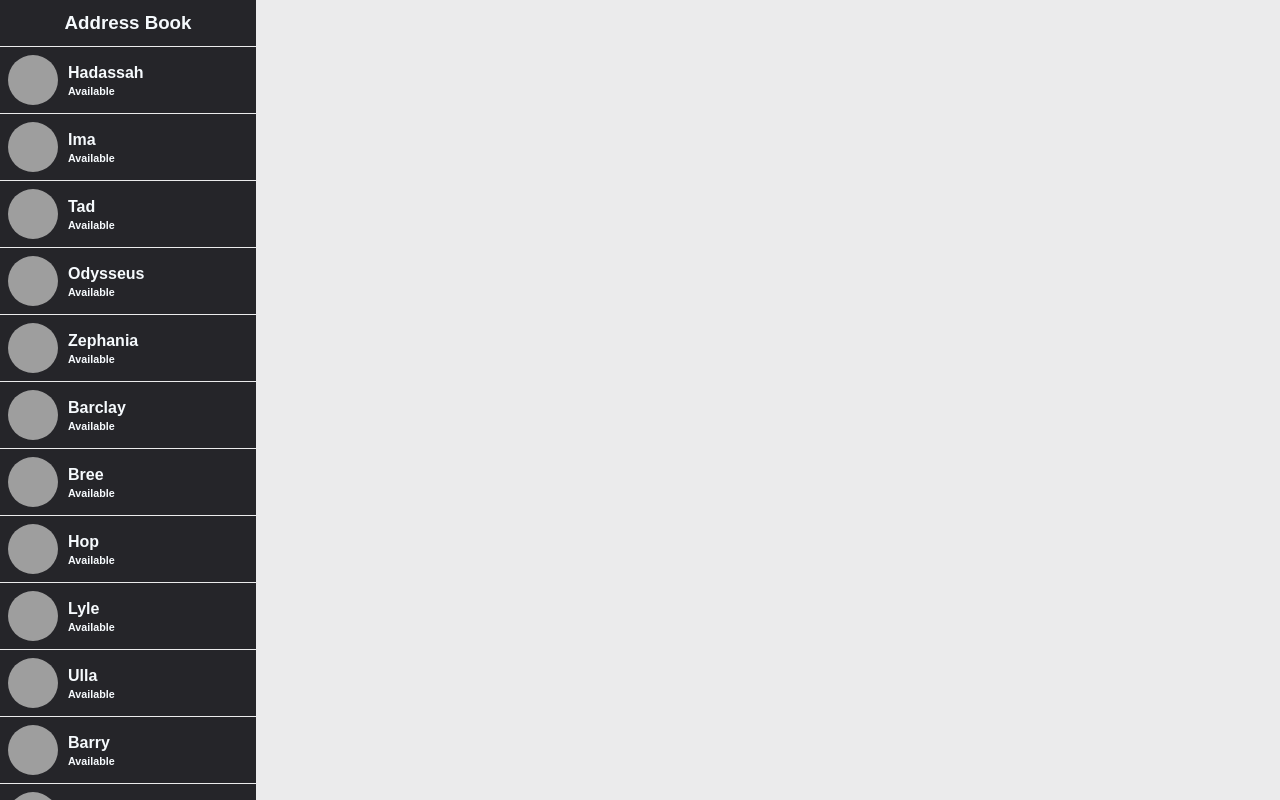
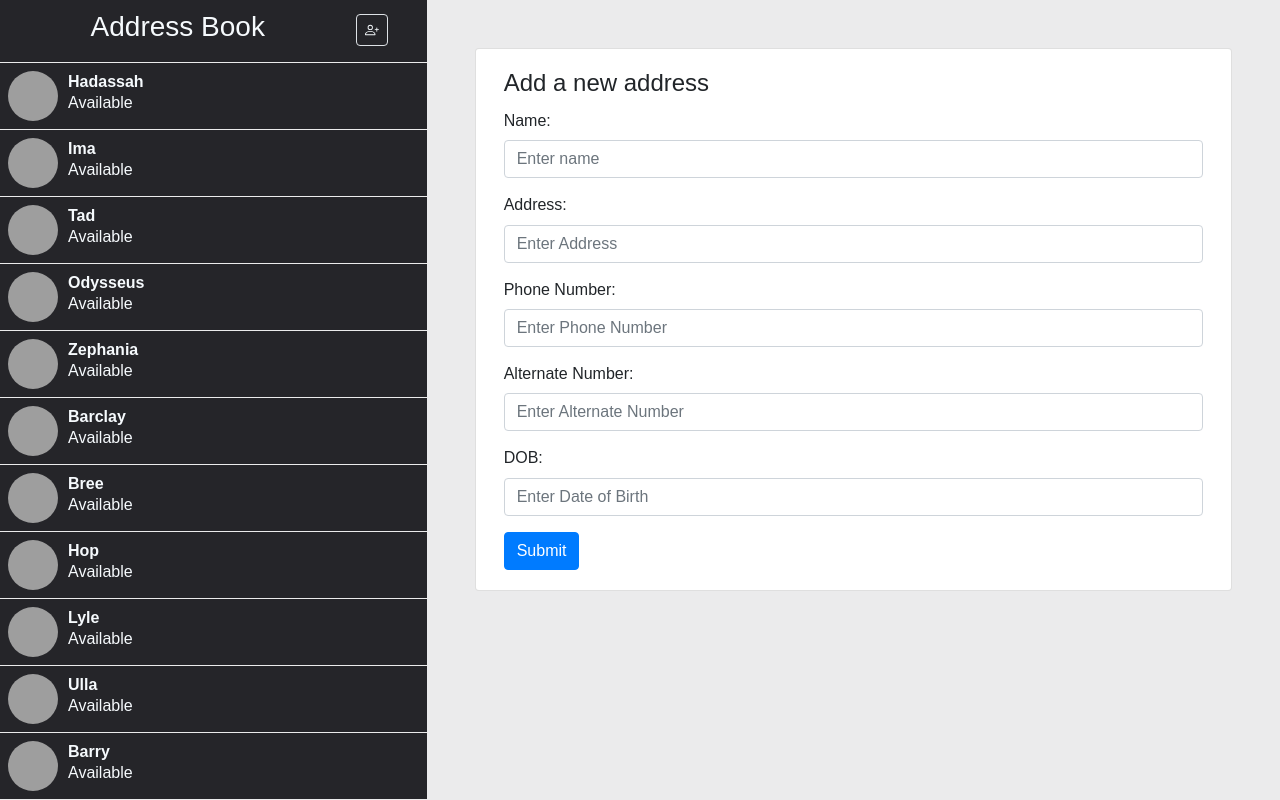
Before and after one commit to sahilkaushal7/address-book, a Vue app: page / in a window 1280 px wide. Built offline with nearby package versions, Linux system fonts and the light colour scheme; grey boxes are pictures that could not be loaded.

Commit message:
added rest of the things

```diff
--- a/src/App.vue
+++ b/src/App.vue
@@ -1,27 +1,39 @@
 <template>
-  <div class="address-book">
-    <AddressMenu
-      v-bind:addresses="addresses"
-      v-on:change-menuitem="changeMenuItem"
-      v-bind:activeAddress="activeAddress"
-    />
-    <Profile v-bind:activeAddress="activeAddress" />
+  <div>
+    <b-row no-gutters>
+      <b-col md="4">
+        <AddressMenu
+          v-bind:addresses="addresses"
+          v-on:change-menuitem="changeMenuItem"
+          v-on:add-address="addAddress"
+          v-bind:activeAddress="activeAddress"
+        />
+      </b-col>
+      <b-col md="8">
+        <Profile v-if="Boolean(activeAddress)" v-bind:activeAddress="activeAddress" />
+        <AddAddress v-else v-on:submit-address="submitAddress" />
+      </b-col>
+    </b-row>
   </div>
 </template>
 
 <script>
 import AddressMenu from "./components/AddressMenu";
 import Profile from "./components/Profile";
+import AddAddress from "./components/AddAddress";
+import "bootstrap/dist/css/bootstrap.css";
+import "bootstrap-vue/dist/bootstrap-vue.css";
 
 export default {
   name: "App",
   components: {
     AddressMenu,
-    Profile
+    Profile,
+    AddAddress
   },
   data() {
     return {
-      activeAddress: {},
+      activeAddress: null,
       addresses: [
         {
           name: "Hadassah",
@@ -195,6 +207,22 @@ export default {
     changeMenuItem(id) {
       const address = this.addresses.find(address => address.id === id);
       this.activeAddress = address;
+    },
+    addAddress() {
+      this.activeAddress = null;
+    },
+    submitAddress(form) {
+      const newAddress = Object.assign(
+        {},
+        {
+          id: this.addresses.length + 1,
+          image:
+            "https://images.pexels.com/photos/220453/pexels-photo-220453.jpeg",
+          status: "Available"
+        },
+        form
+      );
+      this.addresses.unshift(newAddress);
     }
   }
 };
@@ -212,9 +240,4 @@ body {
   line-height: 1.4;
   background-color: #ebebec;
 }
-
-.address-book {
-  display: flex;
-  flex-direction: row;
-}
 </style>
--- /dev/null
+++ b/src/components/AddAddress.vue
@@ -0,0 +1,65 @@
+<template>
+  <b-card title="Add a new address" class="m-5 px-2">
+    <b-form @submit.prevent="$emit('submit-address', form)">
+      <b-form-group id="input-group-1" label="Name:" label-for="input-1">
+        <b-form-input
+          id="input-1"
+          v-model="form.name"
+          required
+          placeholder="Enter name"
+        ></b-form-input>
+      </b-form-group>
+      <b-form-group id="input-group-2" label="Address:" label-for="input-2">
+        <b-form-input
+          id="input-2"
+          v-model="form.address"
+          required
+          placeholder="Enter Address"
+        ></b-form-input>
+      </b-form-group>
+      <b-form-group id="input-group-3" label="Phone Number:" label-for="input-3">
+        <b-form-input
+          id="input-3"
+          v-model="form.phoneNumber"
+          required
+          placeholder="Enter Phone Number"
+        ></b-form-input>
+      </b-form-group>
+      <b-form-group id="input-group-4" label="Alternate Number:" label-for="input-4">
+        <b-form-input
+          id="input-4"
+          v-model="form.alternateNumber"
+          required
+          placeholder="Enter Alternate Number"
+        ></b-form-input>
+      </b-form-group>
+      <b-form-group id="input-group-5" label="DOB:" label-for="input-5">
+        <b-form-input
+          id="input-5"
+          v-model="form.dob"
+          required
+          placeholder="Enter Date of Birth"
+        ></b-form-input>
+      </b-form-group>
+
+      <b-button type="submit" variant="primary">Submit</b-button>
+    </b-form>
+  </b-card>
+</template>
+
+<script>
+export default {
+  name: "AddAddress",
+  data() {
+    return {
+      form: {
+        name: "",
+        address: "",
+        phoneNumber: "",
+        alternateNumber: "",
+        dob: ""
+      }
+    };
+  }
+};
+</script>
--- a/src/components/AddressMenu.vue
+++ b/src/components/AddressMenu.vue
@@ -1,6 +1,17 @@
 <template>
   <div class="address-menu">
-    <h3>Address Book</h3>
+    <b-row align-v="center" no-gutters>
+      <b-col cols="10">
+        <h3>Address Book</h3>
+      </b-col>
+      <b-col cols="2">
+        <b-icon-person-plus
+          @click="$emit('add-address')"
+          font-scale="2"
+          class="border rounded p-2"
+        />
+      </b-col>
+    </b-row>
     <div v-bind:key="address.id" v-for="address in addresses">
       <AddressMenuItem
         v-bind:address="address"
@@ -43,7 +54,6 @@ export default {
 
 .address-menu {
   background-color: #252529;
-  width: 20%;
   height: 100vh;
   overflow-y: scroll;
   color: #f6fafd;
@@ -53,4 +63,10 @@ export default {
   text-align: center;
   padding: 10px;
 }
+
+@media only screen and (max-width: 768px) {
+  .address-menu {
+    height: 200px;
+  }
+}
 </style>
--- a/src/components/Profile.vue
+++ b/src/components/Profile.vue
@@ -1,5 +1,50 @@
 <template>
-  <div>{{activeAddress.name}}</div>
+  <b-card class="m-5 px-2">
+    <b-row no-gutters>
+      <b-col cols="12" sm="4">
+        <b-img
+          fluid
+          style="height: 260px; width: 100%; object-fit: cover"
+          rounded
+          v-bind:src="activeAddress.image"
+          alt="profile"
+        />
+      </b-col>
+      <b-col cols="12" sm="8" class="px-3 py-1">
+        <h2>{{activeAddress.name}}</h2>
+        <sup>{{activeAddress.status}}</sup>
+        <div class="py-2">
+          <p style="color: grey; font-size: 12px;">Basic Details :</p>
+          <b-row no-gutters align-v="baseline">
+            <b-col cols="12" lg="6">
+                <b-icon-phone variant="info" font-scale="2" />
+                <label style="font-size: 11px;" class="py-1 px-2">
+                  <b>Phone Number:</b>
+                  <br />
+                  {{activeAddress.phoneNumber}}
+                </label>
+            </b-col>
+            <b-col>
+              <b-icon-phone variant="info" font-scale="2" />
+              <label style="font-size: 11px;" class="py-1 px-2">
+                <b>Alternate Number:</b>
+                <br />
+                {{activeAddress.alternateNumber}}
+              </label>
+            </b-col>
+          </b-row>
+          <p class="pt-3">
+            <b-icon-calendar variant="info" font-scale="2" />
+            <label style="font-size: 11px;" class="px-2">
+              <b>Date of birth:</b>
+              <br />
+              {{activeAddress.dob}}
+            </label>
+          </p>
+        </div>
+      </b-col>
+    </b-row>
+  </b-card>
 </template>
 
 <script>
@@ -8,6 +53,3 @@ export default {
   props: ["activeAddress"]
 };
 </script>
-
-<style scoped>
-</style>
```
